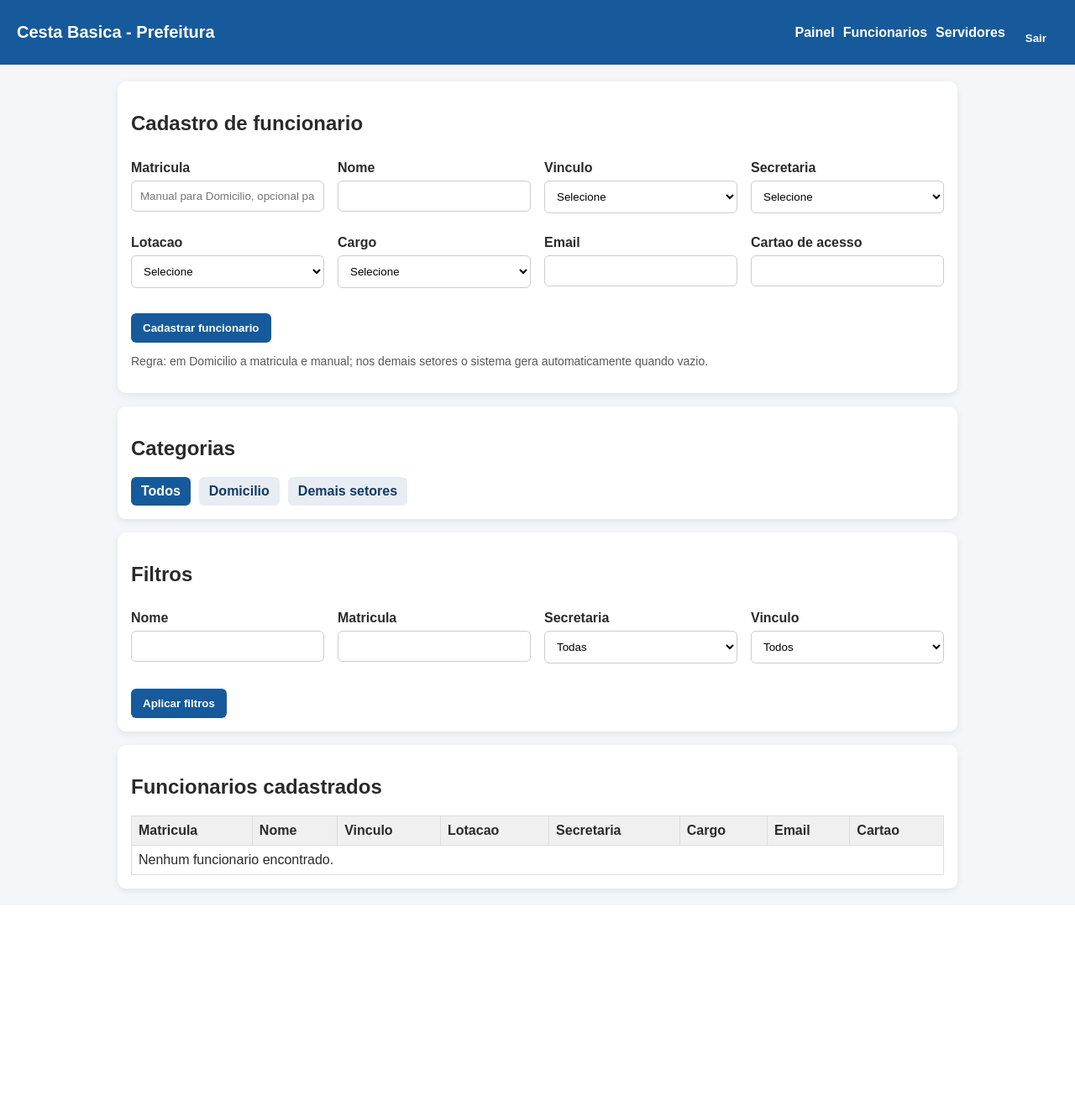
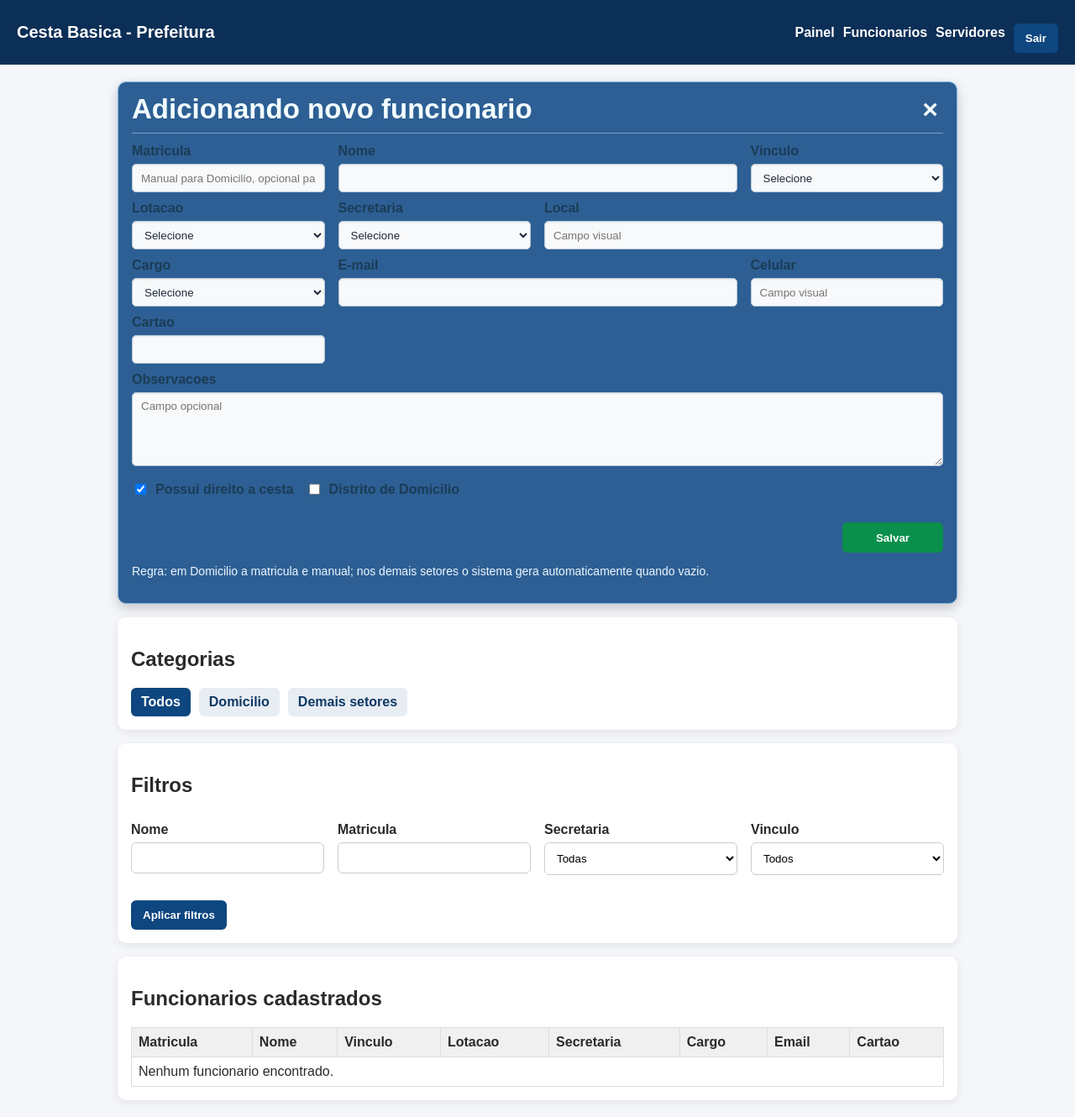
Before and after one commit to CaiqueDelazari/CestaBasica-Prefeitura, a Flask app: page /funcionarios in a window 1280 px wide. Shown: the whole page at 84% size. Before the commit the page ends 1066 px from the top, so only its background shows below. Run offline with Flask 3, Linux system fonts and the light colour scheme; the visitor is signed in with stand-in values (Sample User, id 1); data comes from the database, SQL or seed files in the repository; data that the repository does not hold is empty.

Commit message:
feat: atualizar estilo e lógica de gestão de funcionários e cestas básicas
Modifica o estilo da interface no CSS para melhorar a apresentação dos formulários e painéis de funcionários. Adiciona novos campos no cadastro de funcionários, incluindo informações sobre fornecedor e secretarias. Atualiza a lógica de manipulação de dados no app.py para incluir o novo campo 'supplier_name' e ajusta redirecionamentos para uma navegação mais intuitiva. Melhora a usabilidade geral do sistema.

```diff
--- a/app.py
+++ b/app.py
@@ -58,6 +58,7 @@ def init_db():
             arrival_date TEXT NOT NULL,
             available_date TEXT,
             basket_brand TEXT,
+            supplier_name TEXT,
             created_at TEXT NOT NULL
         );
 
@@ -137,6 +138,16 @@ def init_db():
         db.execute("ALTER TABLE basket_cycles ADD COLUMN available_date TEXT")
     if "basket_brand" not in cycle_columns:
         db.execute("ALTER TABLE basket_cycles ADD COLUMN basket_brand TEXT")
+    if "supplier_name" not in cycle_columns:
+        db.execute("ALTER TABLE basket_cycles ADD COLUMN supplier_name TEXT")
+        db.execute(
+            """
+            UPDATE basket_cycles
+            SET supplier_name = basket_brand
+            WHERE supplier_name IS NULL
+              AND basket_brand IS NOT NULL
+            """
+        )
 
     admin = db.execute("SELECT id FROM users WHERE username = ?", ("admin",)).fetchone()
     if not admin:
@@ -212,7 +223,11 @@ def current_cycle():
     db = get_db()
     return db.execute(
         """
-        SELECT id, arrival_date, available_date, basket_brand
+        SELECT
+            id,
+            arrival_date,
+            available_date,
+            COALESCE(supplier_name, basket_brand) AS supplier_name
         FROM basket_cycles
         ORDER BY id DESC
         LIMIT 1
@@ -238,6 +253,10 @@ def require_login():
     if "user_id" not in session:
         return False
     return True
+
+
+def redirect_to_index_tab(tab_name):
+    return redirect(url_for("index", tab=tab_name))
 
 
 def normalize_text(value):
@@ -313,7 +332,16 @@ def index():
         LIMIT 20
         """
     ).fetchall()
-    return render_template("index.html", cycle=cycle, claims=claims)
+    allowed_tabs = {"fornecedor", "chegada", "disponivel", "retirada"}
+    active_tab = request.args.get("tab", "retirada")
+    if active_tab not in allowed_tabs:
+        active_tab = "retirada"
+    return render_template(
+        "index.html",
+        cycle=cycle,
+        claims=claims,
+        active_tab=active_tab,
+    )
 
 
 @app.route("/login", methods=["GET", "POST"])
@@ -351,42 +379,50 @@ def set_arrival():
         datetime.strptime(arrival_date, "%Y-%m-%d")
     except ValueError:
         flash("Data invalida. Use o formato correto.", "error")
-        return redirect(url_for("index"))
+        return redirect_to_index_tab("chegada")
 
     db = get_db()
-    db.execute(
-        "INSERT INTO basket_cycles (arrival_date, created_at) VALUES (?, ?)",
-        (arrival_date, datetime.now().isoformat(timespec="seconds")),
-    )
+    cycle = current_cycle()
+    if cycle:
+        db.execute(
+            "UPDATE basket_cycles SET arrival_date = ? WHERE id = ?",
+            (arrival_date, cycle["id"]),
+        )
+    else:
+        db.execute(
+            "INSERT INTO basket_cycles (arrival_date, created_at) VALUES (?, ?)",
+            (arrival_date, datetime.now().isoformat(timespec="seconds")),
+        )
     db.commit()
-    flash("Dia de chegada da cesta registrado com sucesso.", "success")
-    return redirect(url_for("index"))
+    flash("Dia de chegada salvo para o ciclo mensal atual.", "success")
+    return redirect_to_index_tab("chegada")
 
 
+@app.route("/set-supplier", methods=["POST"])
 @app.route("/set-brand", methods=["POST"])
-def set_brand():
+def set_supplier():
     if not require_login():
         return redirect(url_for("login"))
 
     clean_if_needed()
-    brand = request.form.get("basket_brand", "").strip()
-    if not brand:
-        flash("Informe a marca da cesta basica.", "error")
-        return redirect(url_for("index"))
+    supplier_name = request.form.get("supplier_name", "").strip()
+    if not supplier_name:
+        flash("Informe o fornecedor da cesta basica.", "error")
+        return redirect_to_index_tab("fornecedor")
 
     cycle = current_cycle()
     if not cycle:
         flash("Registre primeiro o dia de chegada da cesta.", "error")
-        return redirect(url_for("index"))
+        return redirect_to_index_tab("fornecedor")
 
     db = get_db()
     db.execute(
-        "UPDATE basket_cycles SET basket_brand = ? WHERE id = ?",
-        (brand, cycle["id"]),
+        "UPDATE basket_cycles SET supplier_name = ? WHERE id = ?",
+        (supplier_name, cycle["id"]),
     )
     db.commit()
-    flash("Marca da cesta basica salva com sucesso.", "success")
-    return redirect(url_for("index"))
+    flash("Fornecedor da cesta basica salvo para o ciclo mensal atual.", "success")
+    return redirect_to_index_tab("fornecedor")
 
 
 @app.route("/set-available-date", methods=["POST"])
@@ -400,12 +436,12 @@ def set_available_date():
         datetime.strptime(available_date, "%Y-%m-%d")
     except ValueError:
         flash("Data de disponibilidade invalida.", "error")
-        return redirect(url_for("index"))
+        return redirect_to_index_tab("disponivel")
 
     cycle = current_cycle()
     if not cycle:
         flash("Registre primeiro o dia de chegada da cesta.", "error")
-        return redirect(url_for("index"))
+        return redirect_to_index_tab("disponivel")
 
     db = get_db()
     db.execute(
@@ -414,7 +450,7 @@ def set_available_date():
     )
     db.commit()
     flash("Dia de disponibilidade salvo com sucesso.", "success")
-    return redirect(url_for("index"))
+    return redirect_to_index_tab("disponivel")
 
 
 @app.route("/claim", methods=["POST"])
@@ -426,15 +462,15 @@ def claim_basket():
     cycle = current_cycle()
     if not cycle:
         flash("Defina primeiro o dia de chegada da cesta.", "error")
-        return redirect(url_for("index"))
+        return redirect_to_index_tab("retirada")
     if not cycle["available_date"]:
         flash("Defina o dia em que a cesta esta disponivel.", "error")
-        return redirect(url_for("index"))
+        return redirect_to_index_tab("retirada")
 
     rfid_tag = request.form.get("rfid_tag", "").strip()
     if not rfid_tag:
         flash("Informe ou leia uma tag RFID.", "error")
-        return redirect(url_for("index"))
+        return redirect_to_index_tab("retirada")
 
     db = get_db()
     employee = db.execute(
@@ -443,7 +479,7 @@ def claim_basket():
     ).fetchone()
     if not employee:
         flash("Tag RFID nao cadastrada para nenhum servidor.", "error")
-        return redirect(url_for("index"))
+        return redirect_to_index_tab("retirada")
 
     claimed = db.execute(
         """
@@ -461,7 +497,7 @@ def claim_basket():
             f"{employee['name']} ja retirou a cesta neste mes e nao pode retirar novamente.",
             "error",
         )
-        return redirect(url_for("index"))
+        return redirect_to_index_tab("retirada")
 
     db.execute(
         "INSERT INTO claims (employee_id, basket_cycle_id, claim_date) VALUES (?, ?, ?)",
@@ -469,7 +505,7 @@ def claim_basket():
     )
     db.commit()
     flash(f"Cesta entregue para {employee['name']}.", "success")
-    return redirect(url_for("index"))
+    return redirect_to_index_tab("retirada")
 
 
 @app.route("/employees", methods=["GET", "POST"])
--- a/static/style.css
+++ b/static/style.css
@@ -15,7 +15,7 @@ body {
     justify-content: space-between;
     gap: 16px;
     padding: 14px 20px;
-    background: #165a9b;
+    background: #0c2f57;
     color: #fff;
 }
 
@@ -90,14 +90,14 @@ button {
     padding: 10px 14px;
     border: 0;
     border-radius: 6px;
-    background: #165a9b;
+    background: #0e467f;
     color: #fff;
     font-weight: 700;
     cursor: pointer;
 }
 
 button:hover {
-    background: #0f4475;
+    background: #0a335c;
 }
 
 .messages {
@@ -166,6 +166,138 @@ th {
 }
 
 .tab.active {
-    background: #165a9b;
+    background: #0e467f;
     color: #fff;
 }
+
+.employee-panel {
+    background: #2d5f94;
+    border-radius: 10px;
+    padding: 14px 16px 16px;
+    box-shadow: 0 5px 14px rgba(0, 0, 0, 0.2);
+    margin-bottom: 16px;
+    color: #163247;
+    border: 1px solid #84b8df;
+}
+
+.employee-panel .hint {
+    color: #eef7ff;
+}
+
+.employee-panel-header {
+    border-bottom: 1px solid rgba(255, 255, 255, 0.4);
+    margin-bottom: 12px;
+    padding-bottom: 10px;
+    display: flex;
+    justify-content: space-between;
+    align-items: center;
+}
+
+.employee-panel-header h2 {
+    margin: 0;
+    font-size: 33px;
+    line-height: 1.1;
+    color: #f3fdff;
+}
+
+.panel-close {
+    margin-top: 0;
+    background: transparent;
+    color: #f5fdff;
+    font-size: 32px;
+    line-height: 1;
+    padding: 0 6px;
+    border-radius: 4px;
+}
+
+.panel-close:hover {
+    background: rgba(255, 255, 255, 0.15);
+    color: #ffffff;
+}
+
+.employee-form-grid {
+    display: grid;
+    grid-template-columns: repeat(4, minmax(150px, 1fr));
+    gap: 10px 16px;
+}
+
+.employee-form-grid .span-2 {
+    grid-column: span 2;
+}
+
+.employee-panel label {
+    margin-top: 0;
+    color: #1b3c56;
+    font-weight: 700;
+}
+
+.employee-panel input,
+.employee-panel select,
+.employee-panel textarea {
+    background: #f7f9fb;
+    border: 1px solid #b9c9d8;
+    color: #1e2a38;
+    height: 34px;
+    padding: 6px 10px;
+    border-radius: 5px;
+    box-shadow: inset 0 1px 2px rgba(0, 0, 0, 0.08);
+}
+
+.employee-panel textarea {
+    width: 100%;
+    height: auto;
+    min-height: 88px;
+    padding: 8px 10px;
+    resize: vertical;
+}
+
+.switches {
+    display: flex;
+    flex-wrap: wrap;
+    gap: 14px;
+    margin-top: 4px;
+}
+
+.switch-label {
+    display: flex;
+    align-items: center;
+    gap: 8px;
+    color: #f0fbff;
+    font-weight: 600;
+}
+
+.switch-label input {
+    width: auto;
+    height: auto;
+    box-shadow: none;
+}
+
+.save-btn {
+    margin-left: auto;
+    display: block;
+    min-width: 120px;
+    background: #0b8f4c;
+    height: 36px;
+    padding-top: 7px;
+    padding-bottom: 7px;
+}
+
+.save-btn:hover {
+    background: #066838;
+}
+
+@media (max-width: 980px) {
+    .employee-form-grid {
+        grid-template-columns: repeat(2, minmax(180px, 1fr));
+    }
+}
+
+@media (max-width: 640px) {
+    .employee-form-grid {
+        grid-template-columns: 1fr;
+    }
+
+    .employee-form-grid .span-2 {
+        grid-column: span 1;
+    }
+}
--- a/templates/funcionarios.html
+++ b/templates/funcionarios.html
@@ -1,14 +1,18 @@
 {% extends "base.html" %}
 {% block content %}
-<section class="card">
-    <h2>Cadastro de funcionario</h2>
-    <form action="{{ url_for('funcionarios') }}" method="post" class="grid two-cols">
+<section class="employee-panel">
+    <div class="employee-panel-header">
+        <h2>Adicionando novo funcionario</h2>
+        <button type="button" class="panel-close" aria-label="Fechar">×</button>
+    </div>
+
+    <form action="{{ url_for('funcionarios') }}" method="post" class="employee-form-grid">
         <div>
             <label for="registration_number">Matricula</label>
             <input id="registration_number" name="registration_number" type="text" placeholder="Manual para Domicilio, opcional para os demais">
         </div>
 
-        <div>
+        <div class="span-2">
             <label for="full_name">Nome</label>
             <input id="full_name" name="full_name" type="text" required>
         </div>
@@ -18,16 +22,6 @@
             <select id="employment_bond_id" name="employment_bond_id" required>
                 <option value="">Selecione</option>
                 {% for item in lookups.bonds %}
-                <option value="{{ item.id }}">{{ item.name }}</option>
-                {% endfor %}
-            </select>
-        </div>
-
-        <div>
-            <label for="secretariat_id">Secretaria</label>
-            <select id="secretariat_id" name="secretariat_id" required>
-                <option value="">Selecione</option>
-                {% for item in lookups.secretariats %}
                 <option value="{{ item.id }}">{{ item.name }}</option>
                 {% endfor %}
             </select>
@@ -46,6 +40,21 @@
         </div>
 
         <div>
+            <label for="secretariat_id">Secretaria</label>
+            <select id="secretariat_id" name="secretariat_id" required>
+                <option value="">Selecione</option>
+                {% for item in lookups.secretariats %}
+                <option value="{{ item.id }}">{{ item.name }}</option>
+                {% endfor %}
+            </select>
+        </div>
+
+        <div class="span-2">
+            <label for="local_name">Local</label>
+            <input id="local_name" name="local_name" type="text" placeholder="Campo visual">
+        </div>
+
+        <div>
             <label for="job_position_id">Cargo</label>
             <select id="job_position_id" name="job_position_id" required>
                 <option value="">Selecione</option>
@@ -55,18 +64,33 @@
             </select>
         </div>
 
-        <div>
-            <label for="email">Email</label>
+        <div class="span-2">
+            <label for="email">E-mail</label>
             <input id="email" name="email" type="email" required>
         </div>
 
         <div>
-            <label for="card_code">Cartao de acesso</label>
+            <label for="cell_phone">Celular</label>
+            <input id="cell_phone" name="cell_phone" type="text" placeholder="Campo visual">
+        </div>
+
+        <div>
+            <label for="card_code">Cartao</label>
             <input id="card_code" name="card_code" type="text" required>
         </div>
 
         <div class="full-width">
-            <button type="submit">Cadastrar funcionario</button>
+            <label for="observations">Observacoes</label>
+            <textarea id="observations" name="observations" rows="3" placeholder="Campo opcional"></textarea>
+        </div>
+
+        <div class="full-width switches">
+            <label class="switch-label"><input type="checkbox" name="has_basket_right" checked> Possui direito a cesta</label>
+            <label class="switch-label"><input type="checkbox" name="is_district_domicilio"> Distrito de Domicilio</label>
+        </div>
+
+        <div class="full-width">
+            <button type="submit" class="save-btn">Salvar</button>
         </div>
     </form>
     <p class="hint">Regra: em Domicilio a matricula e manual; nos demais setores o sistema gera automaticamente quando vazio.</p>
```
